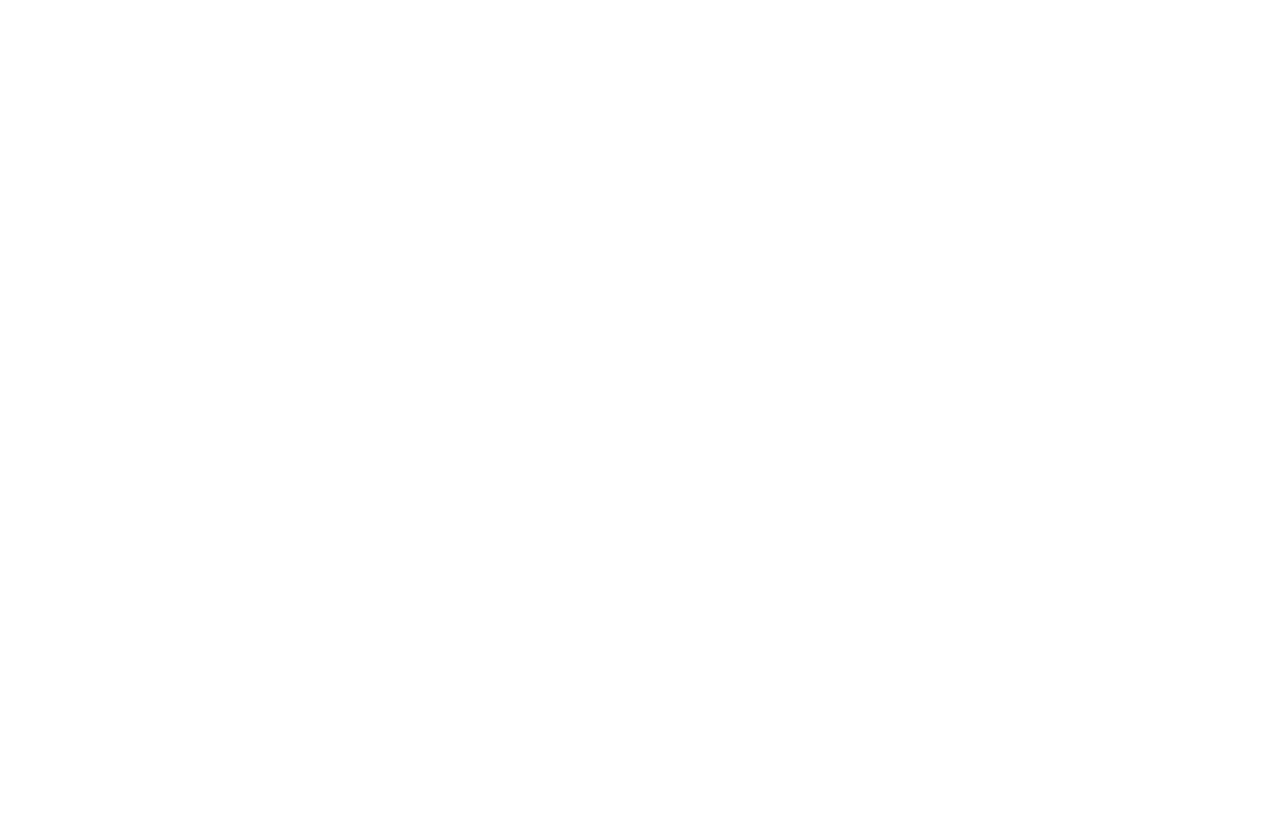
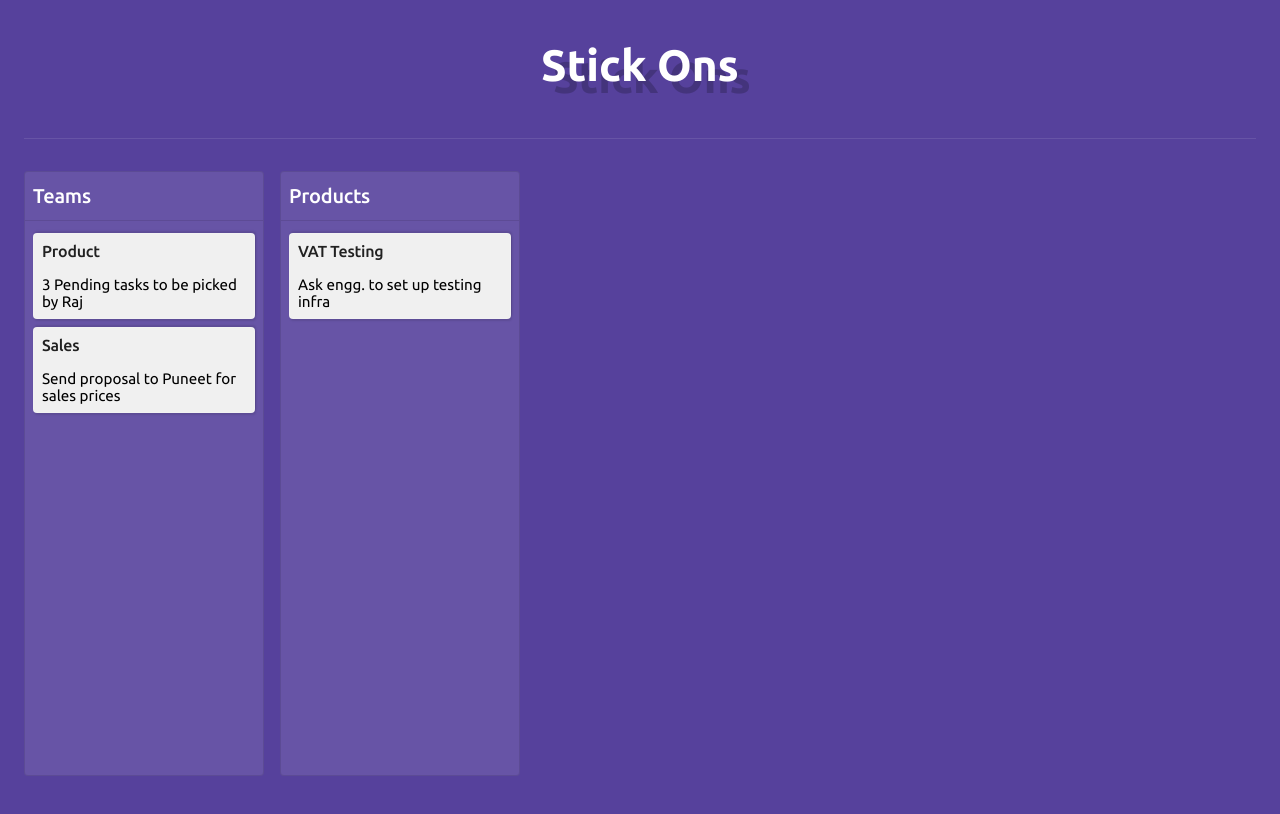
Before and after one commit to DemonDaddy22/Stick-Ons, a website: page src/index.html in a window 1280 px wide. Drawn offline with Linux system fonts and the light colour scheme.

Commit message:
Add static content Changes - Add card columns and cards - Add dashboard styles

```diff
--- a/src/index.css
+++ b/src/index.css
@@ -0,0 +1,112 @@
+*, *:before, *:after {
+    box-sizing: border-box;
+}
+
+:root {
+    --color-white: #fff;
+    --color-black: #000;
+    --color-theme: #56419c;
+    --color-light: #f0f0f0;
+    --color-dark: #212121;
+    --border-light: rgba(255, 255, 255, 0.1);
+    --border-dark: rgba(0, 0, 0, 0.1);
+    --card-shadow: 1px 2px 2px rgba(0, 0, 0, 0.1), 1px -2px 2px rgba(0, 0, 0, 0.1);
+}
+
+body {
+    font-family: 'Ubuntu', sans-serif;
+    background-color: var(--color-theme);
+    height: 100vh;
+    overflow: hidden;
+    display: flex;
+    flex-direction: column;
+}
+
+.header-wrapper {
+    display: flex;
+    align-items: center;
+    justify-content: center;
+    padding: 2rem 1rem;
+}
+
+.header {
+    font-size: 2.75rem;
+    font-weight: bold;
+    color: var(--color-white);
+    text-shadow: 12px 12px rgba(0, 0, 0, 0.2);
+}
+
+.divider {
+    margin: 1rem;
+    height: 1px;
+    width: auto;
+    background-color: var(--border-light);
+}
+
+.dashboard-wrapper {
+    flex: 1;
+    padding: 1rem 1rem 2rem;
+    overflow-y: hidden;
+    overflow-x: auto;
+    display: flex;
+    gap: 1rem;
+}
+
+.column-cards {
+    display: flex;
+    flex-direction: column;
+    overflow: hidden;
+    width: 240px;
+    height: 100%;
+    border-radius: 4px;
+    border: 1px solid var(--border-dark);
+    background-color: var(--border-light);
+}
+
+.column-title-wrapper {
+    display: flex;
+    padding: 0.75rem 0.5rem;
+    border-bottom: 1px solid var(--border-dark);
+}
+
+.column-title {
+    flex: 1;
+    overflow: hidden;
+    font-weight: 500;
+    font-size: 1.25rem;
+    letter-spacing: -0.25px;
+    color: var(--color-white);
+}
+
+.column-body {
+    flex: 1;
+    padding: 0.75rem 0.5rem;
+    display: flex;
+    flex-direction: column;
+    gap: 0.5rem;
+    overflow-y: auto;
+}
+
+.card {
+    border-radius: 4px;
+    border: 1px solid var(--border-light);
+    box-shadow: var(--card-shadow);
+    background-color: var(--color-light);
+}
+
+.card-title-wrapper {
+    display: flex;
+    padding: 0.5rem;
+}
+
+.card-title {
+    font-weight: 500;
+    letter-spacing: -0.2px;
+    color: var(--color-dark);
+}
+
+.card-description {
+    padding: 0.5rem;
+    font-size: 0.95rem;
+    color: var(--color-black);
+}
--- a/src/index.html
+++ b/src/index.html
@@ -6,11 +6,50 @@
         <meta http-equiv="X-UA-Compatible" content="IE=edge">
         <meta name="viewport" content="width=device-width, initial-scale=1.0">
         <title>Stick-Ons</title>
+        <link rel="preconnect" href="https://fonts.gstatic.com">
+        <link href="https://fonts.googleapis.com/css2?family=Ubuntu:wght@300;400;500;700&display=swap" rel="stylesheet">
         <link rel="stylesheet" href="./index.css">
     </head>
 
     <body>
-
+        <div class="header-wrapper">
+            <div class="header">Stick Ons</div>
+        </div>
+        <div class="divider"></div>
+        <div class="dashboard-wrapper">
+            <div class="column-cards">
+                <div class="column-title-wrapper">
+                    <div class="column-title">Teams</div>
+                </div>
+                <div class="column-body">
+                    <div class="card">
+                        <div class="card-title-wrapper">
+                            <div class="card-title">Product</div>
+                        </div>
+                        <div class="card-description">3 Pending tasks to be picked by Raj</div>
+                    </div>
+                    <div class="card">
+                        <div class="card-title-wrapper">
+                            <div class="card-title">Sales</div>
+                        </div>
+                        <div class="card-description">Send proposal to Puneet for sales prices</div>
+                    </div>
+                </div>
+            </div>
+            <div class="column-cards">
+                <div class="column-title-wrapper">
+                    <div class="column-title">Products</div>
+                </div>
+                <div class="column-body">
+                    <div class="card">
+                        <div class="card-title-wrapper">
+                            <div class="card-title">VAT Testing</div>
+                        </div>
+                        <div class="card-description">Ask engg. to set up testing infra</div>
+                    </div>
+                </div>
+            </div>
+        </div>
         <script type="text/javascript" src="./index.js"></script>
     </body>
 
```
